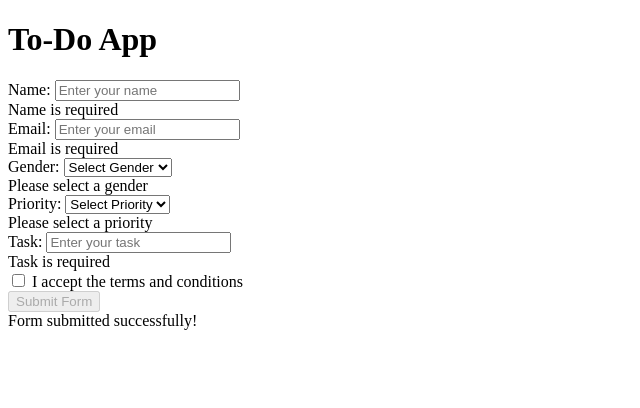
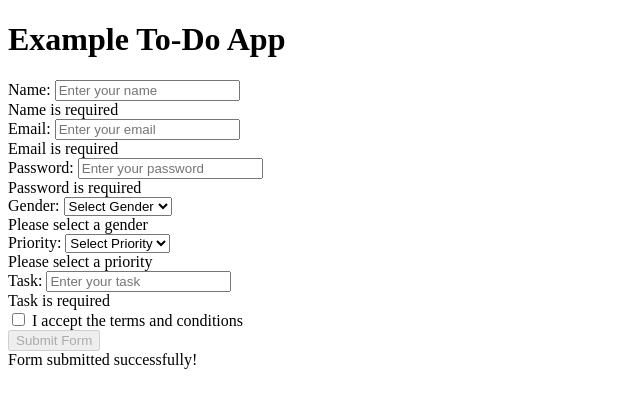
Before and after one commit to acciojob/form-validation-and-submission-noumantannu06-glitch, a website: page main.html in a window 1280 px wide. Shown: the whole page, without its empty margins (0-640 px from the left). Drawn offline with Linux system fonts and the light colour scheme.

Commit message:
created a submission

```diff
--- a/main.html
+++ b/main.html
@@ -9,7 +9,7 @@
 <body>
 	<!-- the entire body must be written by student -->
 	<div class="form-container">
-    <h1>To-Do App</h1>
+    <h1>Example To-Do App</h1>
 
     <form id="registrationForm" action="submit-form.php" method="POST">
       <!-- Name Field -->
@@ -38,7 +38,20 @@
         <div class="error-message" id="emailError">Valid email is required</div>
       </div>
 
-      <!-- Gender Select Field (REQUIRED for Cypress Test) -->
+      <!-- Password Field (REQUIRED for Cypress Test) -->
+      <div class="form-group">
+        <label for="password">Password:</label>
+        <input
+          type="password"
+          id="password"
+          name="password"
+          placeholder="Enter your password"
+          required
+        >
+        <div class="error-message" id="passwordError">Password is required (min 6 characters)</div>
+      </div>
+
+      <!-- Gender Select Field -->
       <div class="form-group">
         <label for="gender">Gender:</label>
         <select
@@ -105,6 +118,8 @@
     </form>
   </div>
 
+
+
     <script type="text/javascript" src="./script.js">
 </script>
 
--- a/script.js
+++ b/script.js
@@ -4,6 +4,7 @@
 const form = document.getElementById('registrationForm');
 const nameInput = document.getElementById('name');
 const emailInput = document.getElementById('email');
+const passwordInput = document.getElementById('password');
 const genderSelect = document.getElementById('gender');
 const prioritySelect = document.getElementById('priority');
 const taskInput = document.getElementById('task');
@@ -40,6 +41,24 @@ function validateEmail() {
   }
   hideError('emailError');
   emailInput.classList.remove('error');
+  return true;
+}
+
+function validatePassword() {
+  const password = passwordInput.value;
+
+  if (password.length === 0) {
+    showError('passwordError', 'Password is required');
+    passwordInput.classList.add('error');
+    return false;
+  }
+  if (password.length < 6) {
+    showError('passwordError', 'Password must be at least 6 characters');
+    passwordInput.classList.add('error');
+    return false;
+  }
+  hideError('passwordError');
+  passwordInput.classList.remove('error');
   return true;
 }
 
@@ -93,11 +112,12 @@ function hideError(errorId) {
 function validateAllFields() {
   const nameValid = validateName();
   const emailValid = validateEmail();
+  const passwordValid = validatePassword();
   const genderValid = validateGender();
   const priorityValid = validatePriority();
   const taskValid = validateTask();
 
-  return nameValid && emailValid && genderValid && priorityValid && taskValid;
+  return nameValid && emailValid && passwordValid && genderValid && priorityValid && taskValid;
 }
 
 // Check if form can be submitted
@@ -114,6 +134,7 @@ function canSubmitForm() {
 // Event Listeners for real-time validation
 nameInput.addEventListener('input', canSubmitForm);
 emailInput.addEventListener('input', canSubmitForm);
+passwordInput.addEventListener('input', canSubmitForm);
 genderSelect.addEventListener('change', canSubmitForm);
 prioritySelect.addEventListener('change', canSubmitForm);
 taskInput.addEventListener('input', canSubmitForm);
@@ -135,6 +156,7 @@ form.addEventListener('submit', function(event) {
   const data = {
     name: formData.get('name'),
     email: formData.get('email'),
+    password: formData.get('password'),
     gender: formData.get('gender'),
     priority: formData.get('priority'),
     task: formData.get('task'),
```
